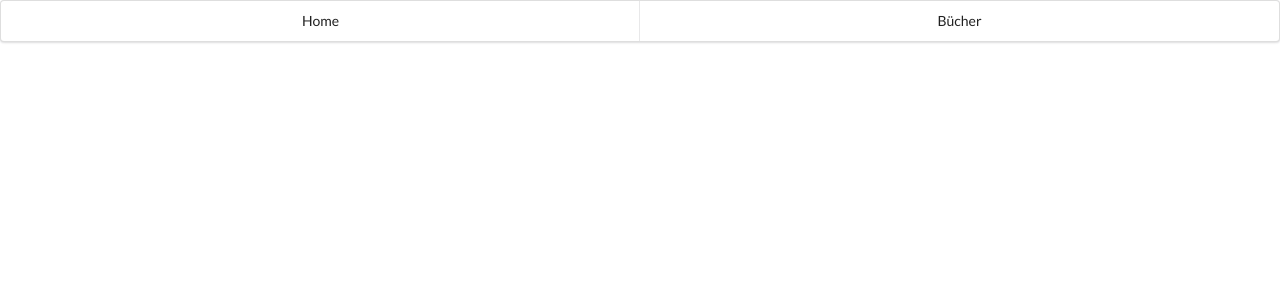
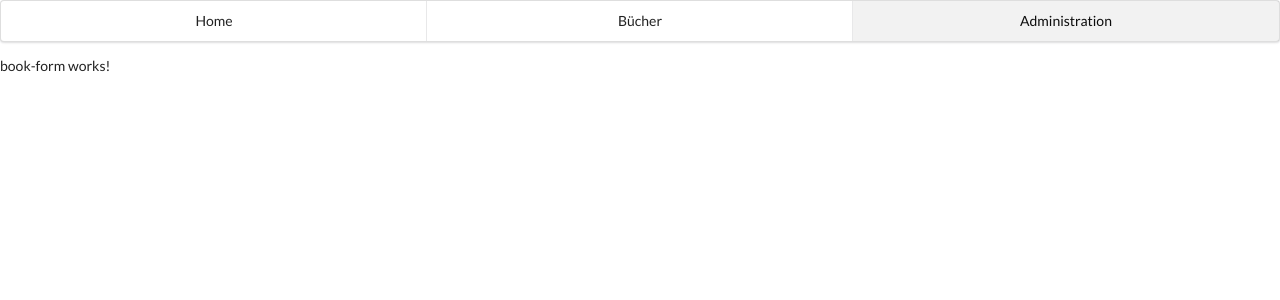
Before and after one commit to elmarputz/class-bookstore-angular-23, an Angular app in the folder bookstore/: page /admin in a window 1280 px wide. Before the commit this address led to /. Shown: the top 300 px of the page. Built offline with nearby package versions, Linux system fonts and the light colour scheme.

Commit message:
book form component

```diff
--- a/bookstore/src/app/app-routing.module.ts
+++ b/bookstore/src/app/app-routing.module.ts
@@ -3,6 +3,7 @@ import { HomeComponent } from "./home/home.component";
 import { BookListComponent } from "./book-list/book-list.component";
 import { BookDetailsComponent } from "./book-details/book-details.component";
 import { NgModule } from "@angular/core";
+import { BookFormComponent } from "./book-form/book-form.component";
 
 
 
@@ -10,7 +11,9 @@ const routes: Routes = [
     { path: '', redirectTo: 'home', pathMatch: 'full' },
     { path: 'home', component: HomeComponent },
     { path: 'books', component: BookListComponent },
-    { path: 'books/:isbn', component: BookDetailsComponent }
+    { path: 'books/:isbn', component: BookDetailsComponent },
+    { path: 'admin', component: BookFormComponent },
+    { path: 'admin/:isbn', component: BookFormComponent },
 
 ];
 
--- a/bookstore/src/app/app.component.html
+++ b/bookstore/src/app/app.component.html
@@ -1,7 +1,7 @@
-<div class="ui two item tabs menu">
+<div class="ui three item tabs menu">
   <a routerLink="home" routerLinkActive="active" class="item">Home</a>
   <a routerLink="books" routerLinkActive="active" class="item">Bücher</a>
-
+  <a routerLink="admin" routerLinkActive="active" class="item">Administration</a>
 </div>
 
 <router-outlet></router-outlet>
--- a/bookstore/src/app/app.module.ts
+++ b/bookstore/src/app/app.module.ts
@@ -11,6 +11,9 @@ import { AppRoutingModule } from './app-routing.module';
 import { HttpClientModule } from '@angular/common/http';
 import { BrowserAnimationsModule } from '@angular/platform-browser/animations';
 import { ToastrModule } from 'ngx-toastr';
+import { BookFormComponent } from './book-form/book-form.component';
+import { ReactiveFormsModule } from "@angular/forms";
+
 
 @NgModule({
   declarations: [
@@ -18,12 +21,14 @@ import { ToastrModule } from 'ngx-toastr';
     BookListComponent,
     BookListItemComponent,
     BookDetailsComponent,
-    HomeComponent
+    HomeComponent,
+    BookFormComponent
   ],
   imports: [
     BrowserModule, AppRoutingModule, HttpClientModule,
     BrowserAnimationsModule,
-    ToastrModule.forRoot()
+    ToastrModule.forRoot(),
+    ReactiveFormsModule,
   ],
   providers: [BookStoreService],
   bootstrap: [AppComponent]
--- a/bookstore/src/app/book-details/book-details.component.html
+++ b/bookstore/src/app/book-details/book-details.component.html
@@ -43,7 +43,14 @@
 
     <button [routerLink]="'/books'" class="ui red button">Zurück zur Liste</button>
 
+    <a class="ui tiny yellow labeled icon button" [routerLink]="['../../admin/', book.isbn]">
+        <i class="write icon"></i> Buch bearbeiten
+    </a>
+
+
     <button class="ui tiny red labeled icon button" (click)="removeBook()">
         <i class="remove icon"></i> Buch löschen
     </button>
+
+
  </div>
--- /dev/null
+++ b/bookstore/src/app/book-form/book-form.component.html
@@ -0,0 +1 @@
+<p>book-form works!</p>
--- /dev/null
+++ b/bookstore/src/app/book-form/book-form.component.ts
@@ -0,0 +1,11 @@
+import { Component } from '@angular/core';
+
+@Component({
+  selector: 'bs-book-form',
+  templateUrl: './book-form.component.html',
+  styles: [
+  ]
+})
+export class BookFormComponent {
+
+}
--- a/bookstore/src/app/book-list/book-list.component.ts
+++ b/bookstore/src/app/book-list/book-list.component.ts
@@ -20,7 +20,7 @@ export class BookListComponent implements OnInit {
 
   ngOnInit(): void {
     this.bs.getAll().subscribe(res => this.books = res);
-    this.toastr.success('Booklist loaded', 'Everything ok');
+    // this.toastr.success('Booklist loaded', 'Everything ok');
 
   }
 
```
Also changed, not shown: 1 other file (tests, documents, lock files or other folders).
